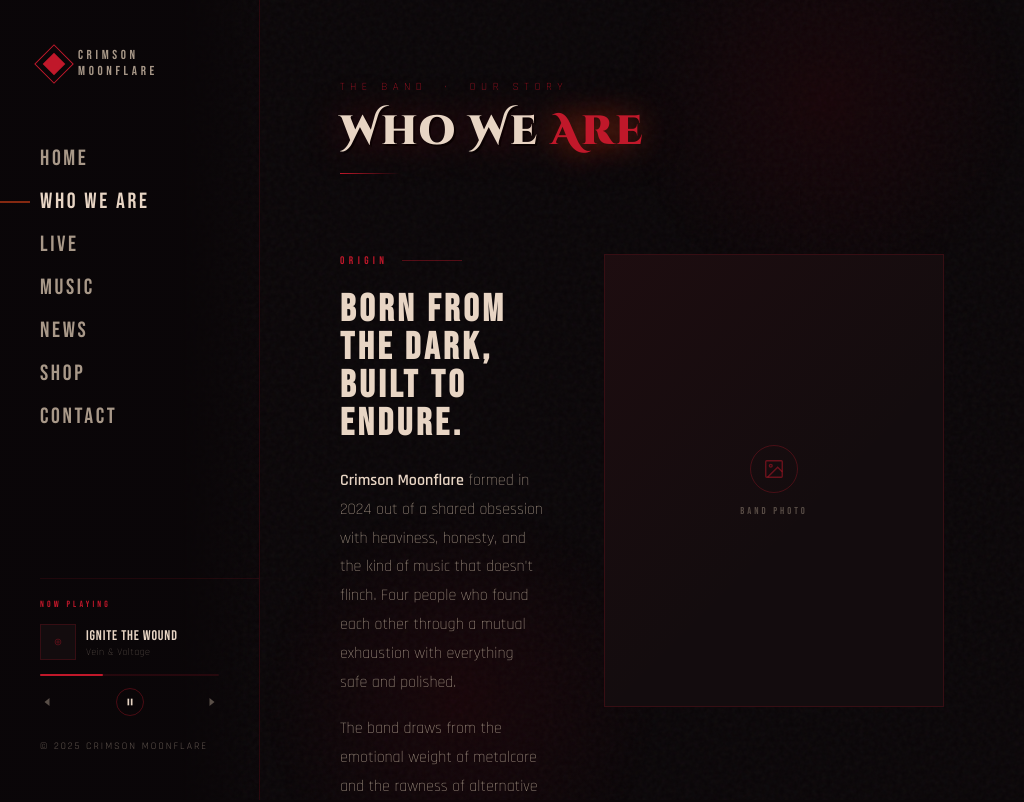
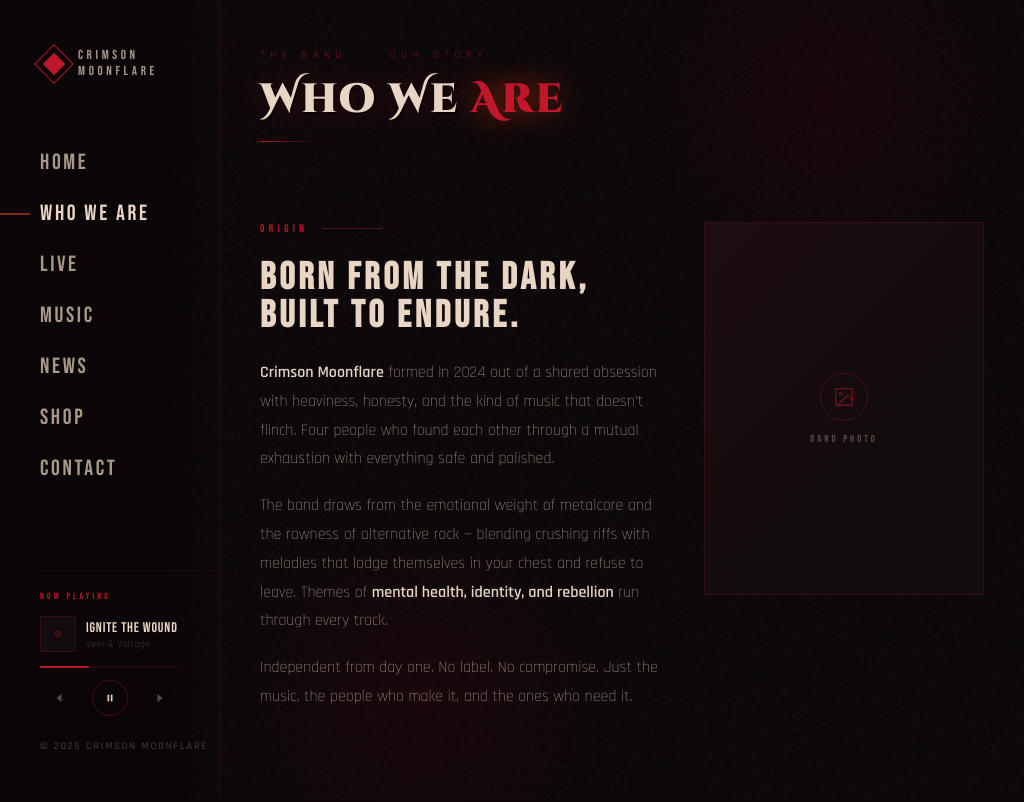
Before and after one commit to Nka-sluz/crimson_moonflare, an Angular app: page /bio in a window 1024 px wide. Shown: the top 802 px of the page. Built offline with nearby package versions, Linux system fonts and the light colour scheme.

Commit message:
mobile ui fixes

```diff
--- a/src/app/components/nav/nav.css
+++ b/src/app/components/nav/nav.css
@@ -48,7 +48,7 @@ nav ul li a {
   letter-spacing: 0.12em;
   color: var(--ash);
   text-decoration: none;
-  padding: 6px 0;
+  padding: 10px 0;
   position: relative;
   transition: color 0.25s;
 }
@@ -165,12 +165,13 @@ nav ul li.active a::before { width: 30px; background: var(--ember); }
   color: rgba(168,152,136,0.5);
   display: flex; align-items: center; justify-content: center;
   cursor: default;
+  min-width: 36px; min-height: 36px;
 }
 
 .mini-ctrl svg { width: 12px; height: 12px; fill: currentColor; }
 
 .mini-ctrl.play {
-  width: 28px; height: 28px;
+  width: 36px; height: 36px;
   border: 1px solid rgba(192,24,42,0.35);
   border-radius: 50%;
   color: var(--pale);
--- a/src/app/pages/bio/bio.css
+++ b/src/app/pages/bio/bio.css
@@ -343,6 +343,26 @@ main {
   text-transform: uppercase;
 }
 
+/* ── TABLET ── */
+@media (min-width: 769px) and (max-width: 1024px) {
+  main {
+    padding: 48px 40px 80px 40px;
+  }
+
+  .origin-section {
+    grid-template-columns: 1fr 280px;
+    gap: 40px;
+  }
+
+  .members-grid {
+    grid-template-columns: repeat(3, 1fr);
+  }
+
+  .press-grid {
+    grid-template-columns: 1fr 1fr;
+  }
+}
+
 /* ── RESPONSIVE ── */
 @media (max-width: 768px) {
   main {
--- a/src/app/pages/contact/contact.css
+++ b/src/app/pages/contact/contact.css
@@ -329,6 +329,21 @@ textarea { resize: vertical; min-height: 140px; }
   white-space: nowrap;
 }
 
+/* ── TABLET ── */
+@media (min-width: 769px) and (max-width: 1024px) {
+  main {
+    padding: 48px 40px 80px 40px;
+  }
+
+  .contact-layout {
+    gap: 48px;
+  }
+
+  .info-column {
+    min-width: 260px;
+  }
+}
+
 /* ── RESPONSIVE ── */
 @media (max-width: 768px) {
   main {
--- a/src/app/pages/home/home.css
+++ b/src/app/pages/home/home.css
@@ -325,3 +325,29 @@ main {
   .orbit  { width: 280px; height: 280px; }
   .orbit-2 { width: 340px; height: 170px; }
 }
+
+@media (max-width: 400px) {
+  .tour-strip {
+    gap: 8px;
+  }
+
+  .tour-strip-dot { display: none; }
+
+  .tour-strip-text {
+    font-size: 9px;
+    letter-spacing: 0.15em;
+    white-space: nowrap;
+    overflow: hidden;
+    text-overflow: ellipsis;
+    min-width: 0;
+  }
+
+  .band-name {
+    font-size: clamp(24px, 9vw, 40px);
+  }
+
+  .tagline {
+    font-size: 10px;
+    letter-spacing: 0.2em;
+  }
+}
--- a/src/app/pages/live/live.css
+++ b/src/app/pages/live/live.css
@@ -309,6 +309,17 @@ main {
   color: var(--ash);
 }
 
+/* ── TABLET ── */
+@media (min-width: 769px) and (max-width: 1024px) {
+  main {
+    padding: 48px 40px 80px 40px;
+  }
+
+  .past-grid {
+    grid-template-columns: repeat(3, 1fr);
+  }
+}
+
 /* ── RESPONSIVE ── */
 @media (max-width: 768px) {
   main {
--- a/src/app/pages/music/music.css
+++ b/src/app/pages/music/music.css
@@ -392,6 +392,28 @@ main {
   white-space: nowrap;
 }
 
+/* ── TABLET ── */
+@media (min-width: 769px) and (max-width: 1024px) {
+  .page-header {
+    padding: 28px 36px 22px;
+  }
+
+  .music-browser {
+    grid-template-columns: 220px 1fr;
+  }
+
+  .detail-top {
+    padding: 28px 36px;
+    gap: 28px;
+  }
+
+  .tracklist-header,
+  .detail-track {
+    padding-left: 16px;
+    padding-right: 36px;
+  }
+}
+
 /* ── RESPONSIVE ── */
 @media (max-width: 768px) {
   main {
--- a/src/app/pages/news/news.css
+++ b/src/app/pages/news/news.css
@@ -254,6 +254,22 @@ main {
   border-color: var(--ember);
 }
 
+/* ── TABLET ── */
+@media (min-width: 769px) and (max-width: 1024px) {
+  main {
+    padding: 48px 40px 80px 40px;
+  }
+
+  .featured-post {
+    grid-template-columns: 1fr 300px;
+    gap: 36px;
+  }
+
+  .news-grid {
+    grid-template-columns: repeat(2, 1fr);
+  }
+}
+
 /* ── RESPONSIVE ── */
 @media (max-width: 768px) {
   main {
--- a/src/app/pages/shop/shop.css
+++ b/src/app/pages/shop/shop.css
@@ -234,6 +234,9 @@ main {
   overflow-x: auto;
 }
 
+/* On desktop, ticket-row is invisible to the grid — children participate directly */
+.ticket-row { display: contents; }
+
 .th {
   font-family: 'Bebas Neue', sans-serif;
   font-size: 9px;
@@ -247,15 +250,16 @@ main {
 .th:first-child  { padding-left: 20px; }
 .th:last-child   { padding-right: 20px; }
 
-.tickets-table > :not(.th) {
+/* ticket-row uses display:contents so children participate directly in the grid */
+.ticket-row > * {
   padding-top: 16px;
   padding-bottom: 16px;
   border-bottom: 1px solid rgba(192,24,42,0.06);
   align-self: center;
 }
 
-.tickets-table > .ticket-date { padding-left: 20px; }
-.tickets-table > .buy-btn     { padding-right: 20px; }
+.ticket-date { padding-left: 20px; }
+.buy-btn     { padding-right: 20px; }
 
 .ticket-date {
   display: flex; flex-direction: column;
@@ -354,6 +358,17 @@ main {
   stroke-width: 1.5;
 }
 
+/* ── TABLET ── */
+@media (min-width: 769px) and (max-width: 1024px) {
+  main {
+    padding: 48px 40px 80px 40px;
+  }
+
+  .product-grid {
+    grid-template-columns: repeat(3, 1fr);
+  }
+}
+
 /* ── RESPONSIVE ── */
 @media (max-width: 768px) {
   main {
@@ -379,8 +394,40 @@ main {
 
   .add-btn { font-size: 8px; padding: 5px 10px; }
 
-  /* Tickets table scrolls horizontally — just ensure padding */
+  /* Tickets: convert flat grid to stacked card rows */
   .tickets-section { margin-bottom: 40px; }
+
+  .tickets-table {
+    display: flex;
+    flex-direction: column;
+    overflow-x: visible;
+  }
+
+  .tickets-table > .th { display: none; }
+
+  .ticket-row {
+    display: grid;
+    grid-template-columns: 60px 1fr auto;
+    grid-template-rows: auto auto;
+    column-gap: 14px;
+    row-gap: 3px;
+    padding: 14px 4px;
+    border-bottom: 1px solid rgba(192,24,42,0.06);
+  }
+
+  /* Reset desktop per-cell styles inside mobile card */
+  .ticket-row > * {
+    padding: 0;
+    border-bottom: none;
+    align-self: auto;
+  }
+
+  .ticket-date  { grid-column: 1; grid-row: 1 / 3; align-self: center; padding-left: 0; }
+  .ticket-city  { grid-column: 2; grid-row: 1; font-size: 18px; align-self: end; }
+  .ticket-venue { grid-column: 2; grid-row: 2; font-size: 12px; align-self: start; color: var(--ash); }
+  .ticket-price { display: none; }
+  .ticket-status { display: none; }
+  .buy-btn      { grid-column: 3; grid-row: 1 / 3; align-self: center; padding: 8px 12px; font-size: 10px; padding-right: 0; }
 
   .tickets-note { font-size: 11px; }
 }
--- a/src/app/pages/shop/shop.html
+++ b/src/app/pages/shop/shop.html
@@ -65,6 +65,7 @@
         <span class="th">Status</span>
         <span class="th"></span>
         @for (ticket of tickets; track ticket.city) {
+          <div class="ticket-row">
             <div class="ticket-date">
               <span class="t-month">{{ ticket.month }}</span>
               <span class="t-day">{{ ticket.day }}</span>
@@ -80,6 +81,7 @@
             <a href="#" class="buy-btn" [class.sold]="ticket.status === 'soldout'">
               @if (ticket.status !== 'soldout') { Buy &rarr; } @else { Sold Out }
             </a>
+          </div>
         }
       </div>
       <div class="tickets-note">
--- a/src/styles.css
+++ b/src/styles.css
@@ -10,6 +10,12 @@
   --charcoal: #130c0e;
   --nav-w:    260px;
   --nav-top:  0px;
+}
+
+@media (min-width: 769px) and (max-width: 1024px) {
+  :root {
+    --nav-w: 220px;
+  }
 }
 
 @media (max-width: 768px) {
@@ -46,3 +52,29 @@ body::before {
 }
 .glow-accent.top-right  { top: -100px; right: 0; }
 .glow-accent.bottom-left { bottom: -100px; left: var(--nav-w); }
+
+/* Prevent 300ms tap delay on all interactive elements */
+a, button, [role="button"], input, select, textarea, label {
+  touch-action: manipulation;
+}
+
+/* Focus styles for keyboard navigation */
+:focus-visible {
+  outline: 2px solid var(--crimson);
+  outline-offset: 2px;
+}
+
+/* Scrollbar styling */
+::-webkit-scrollbar { width: 4px; height: 4px; }
+::-webkit-scrollbar-track { background: var(--dark); }
+::-webkit-scrollbar-thumb { background: rgba(192,24,42,0.35); border-radius: 2px; }
+::-webkit-scrollbar-thumb:hover { background: rgba(192,24,42,0.6); }
+
+/* Respect user preference for reduced motion */
+@media (prefers-reduced-motion: reduce) {
+  *, *::before, *::after {
+    animation-duration: 0.01ms !important;
+    animation-iteration-count: 1 !important;
+    transition-duration: 0.01ms !important;
+  }
+}
```
Lines whose indentation alone changed are shown as unchanged.
